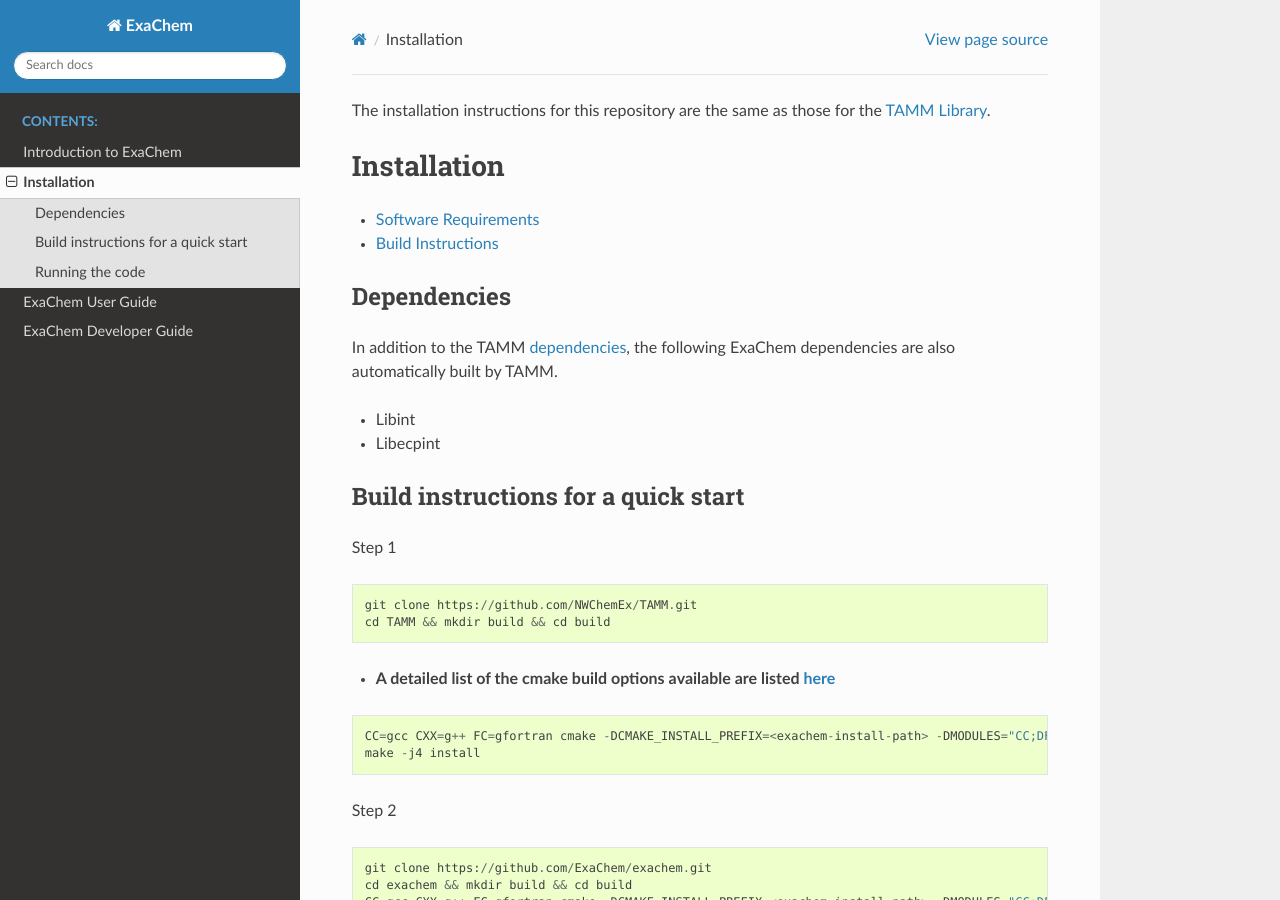
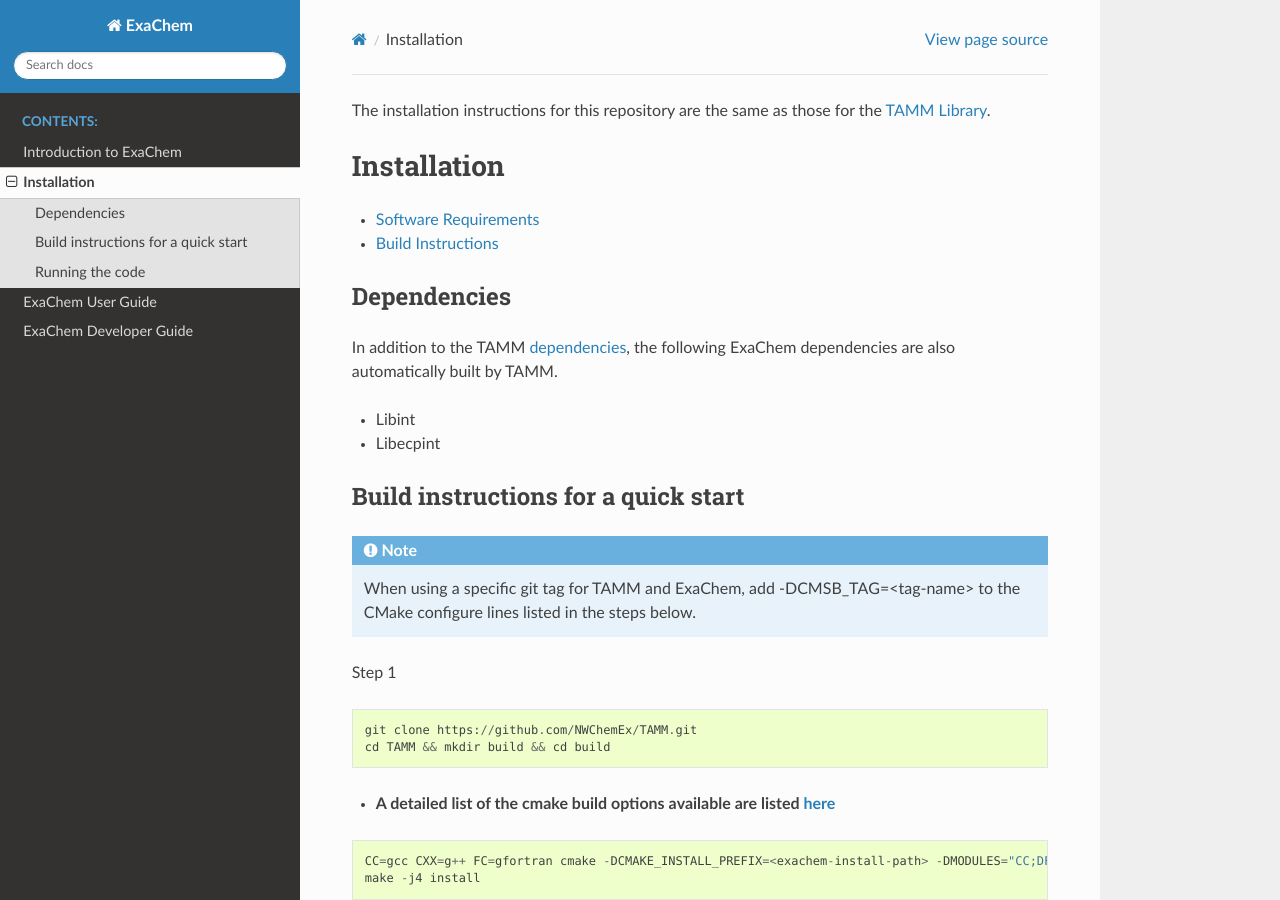
Before and after one commit to ExaChem/exachem, a Sphinx documentation site: the page built from docs/install.rst, in a window 1280 px wide and 900 px high. Built offline with Sphinx 7.4.7 and the Read the Docs theme 2.0.0, drawn with Linux system fonts in a browser that asks for light colours.

Commit message:
add note about using tags

```diff
--- a/docs/install.rst
+++ b/docs/install.rst
@@ -21,6 +21,9 @@
 
 Build instructions for a quick start
 ------------------------------------
+
+.. note::
+   When using a specific git tag for TAMM and ExaChem, add -DCMSB_TAG=<tag-name> to the CMake configure lines listed in the steps below.
 
 Step 1
 
```
